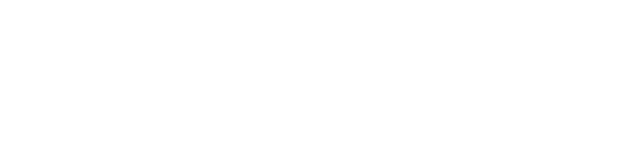
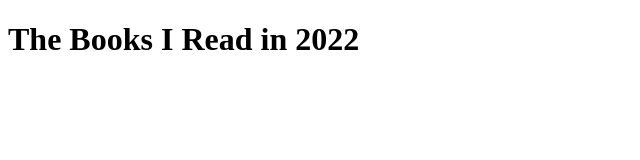
Before and after one commit to Matta-JJ/BooksIveReadPage, a plain HTML site: page index.html in a window 1280 px wide. Shown: the whole page, without its empty margins (0-640 px from the left). Drawn offline with Linux system fonts and the light colour scheme.

Commit message:
realized title doesn't show text

```diff
--- a/index.html
+++ b/index.html
@@ -3,7 +3,8 @@
 
     <div class='title'>
         <head>
-            <title style="font: size 10px;">The Books I Read in 2022</title>
+            <title>The Books I Read in 2022</title>
+            <h1 style="font: size 10px;">The Books I Read in 2022</h1>
         </head>
     </div>
 
```
